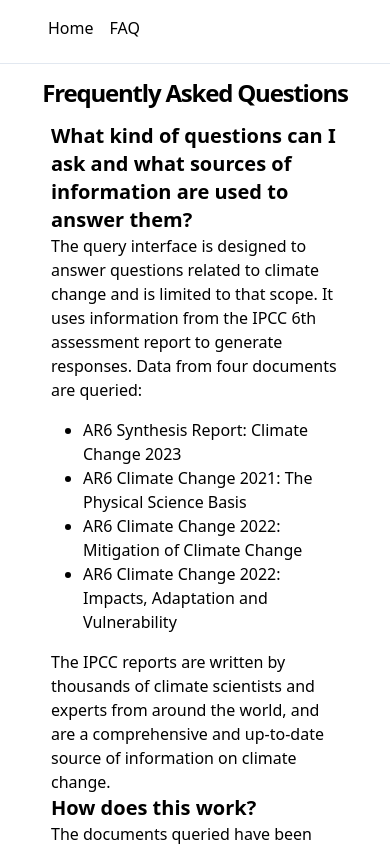
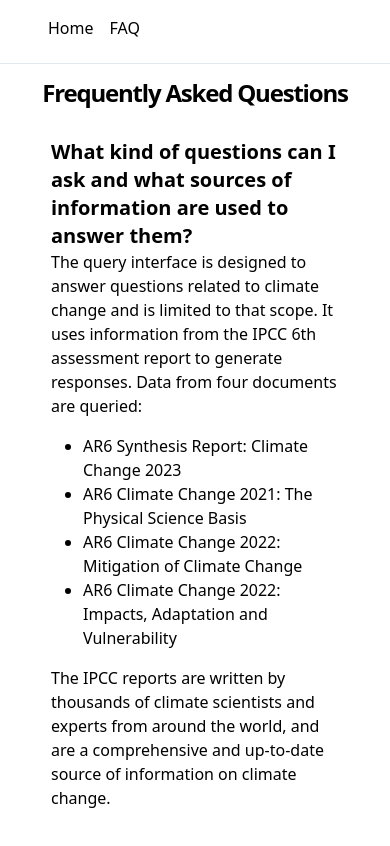
Before and after one commit to cpk26/climate_query, a Next.js app: page /faq in a window 390 px wide. Shown: the top 846 px of the page. Built offline with nearby package versions, Linux system fonts and the light colour scheme.

Commit message:
Modify Padding, again...

```diff
--- a/styles/FAQ.module.css
+++ b/styles/FAQ.module.css
@@ -245,7 +245,7 @@
 
   .cloud {
     width: 22rem;
-    padding: 0rem 2rem 0rem 2rem;
+    padding: 1rem 2rem 1rem 2rem;
   }
   .textarea {
     width: 22rem;
```
